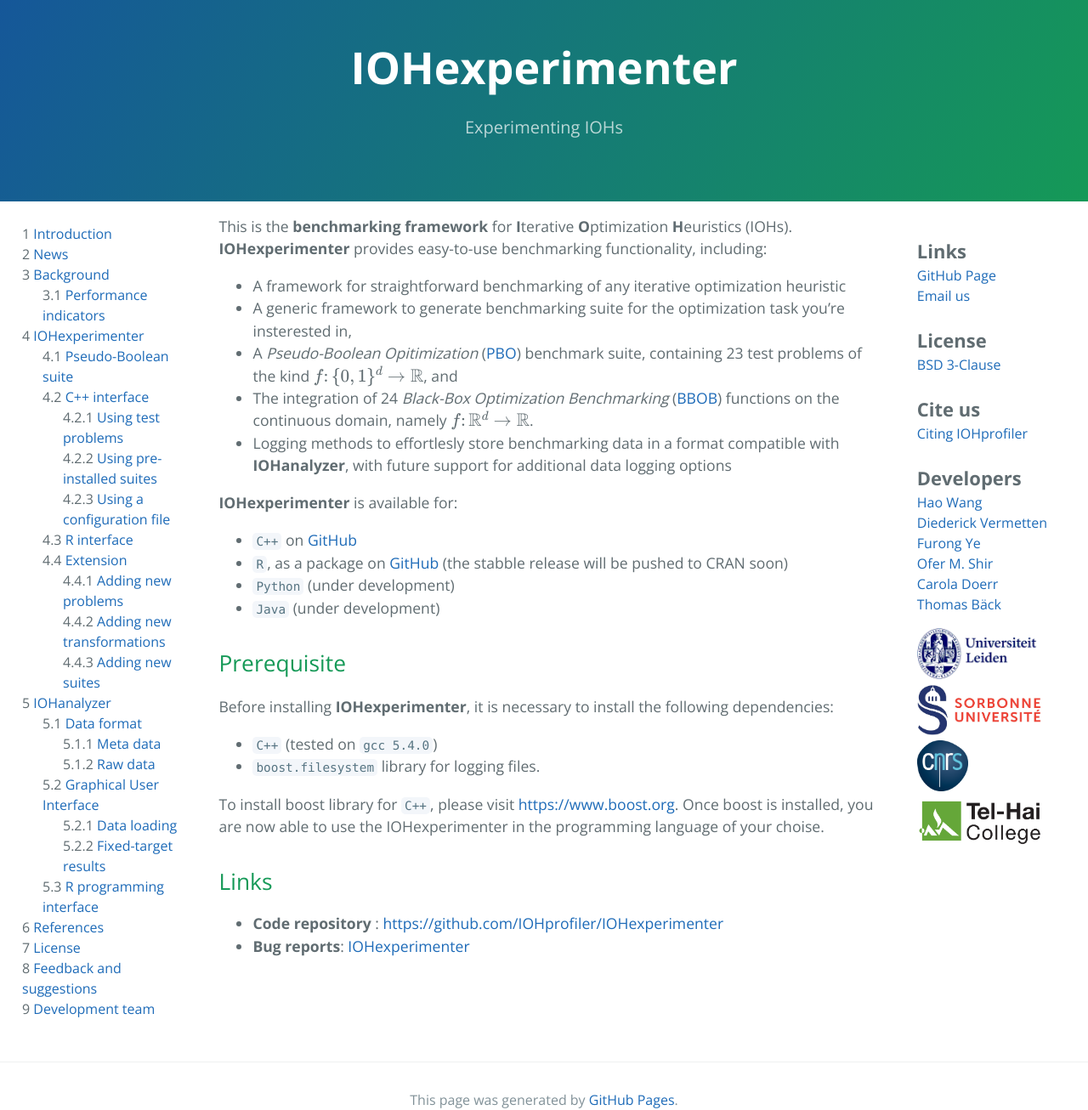
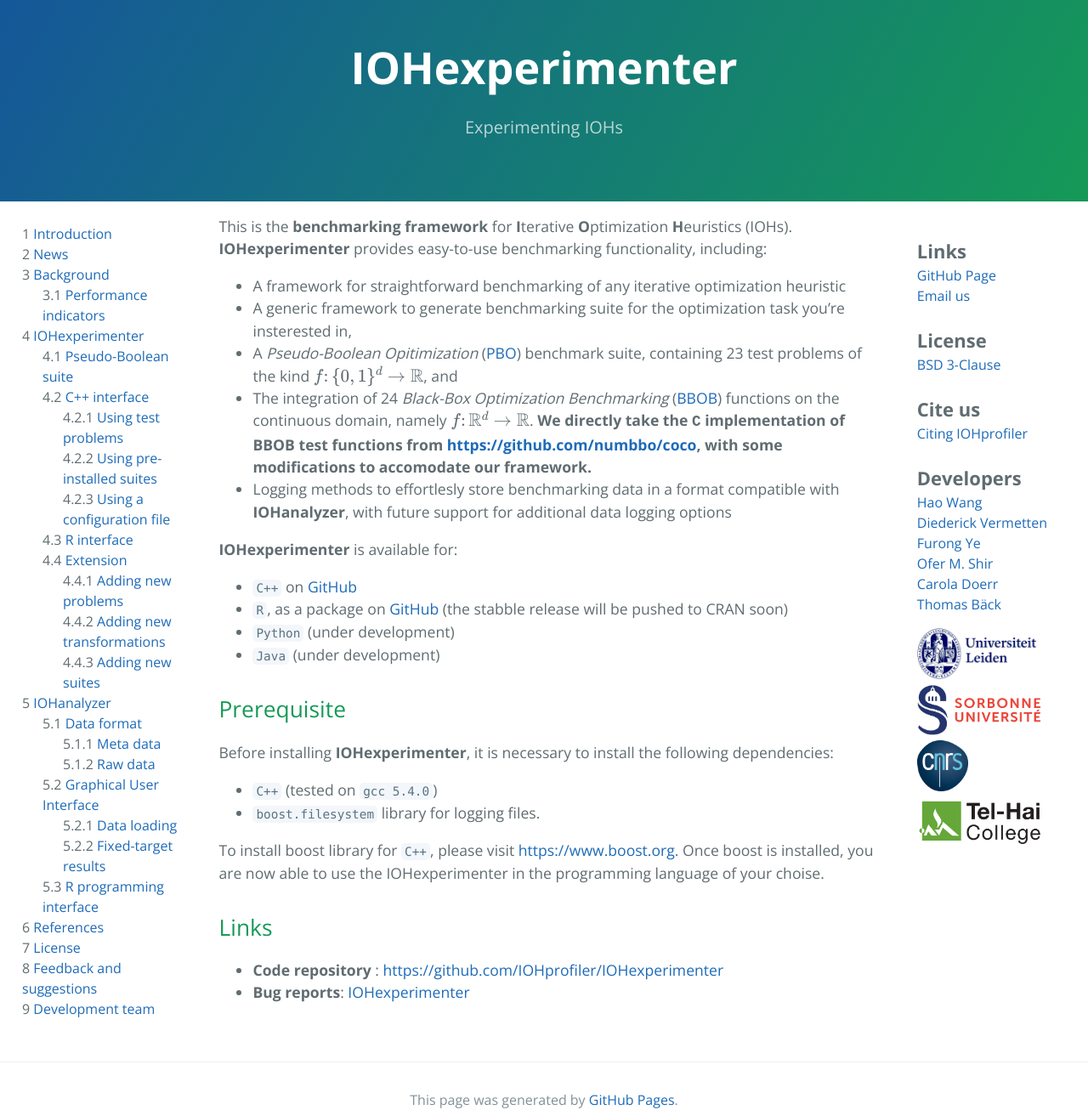
Before and after one commit to IOHprofiler/IOHprofiler.github.io, a Jekyll site: the page built from IOHexperimenter/IOHexperimenter.md, in a window 1280 px wide and 1306 px high. Shown: the whole window at 85% size. Built offline with Jekyll 4.4.1, drawn with Linux system fonts in a browser that asks for light colours; formulas are drawn with MathJax 3.

Commit message:
small update

```diff
--- a/IOHexperimenter/IOHexperimenter.md
+++ b/IOHexperimenter/IOHexperimenter.md
@@ -12,7 +12,7 @@ This is the **benchmarking framework** for <b>I</b>terative <b>O</b>ptimization
 * A framework for straightforward benchmarking of any iterative optimization heuristic
 * A generic framework to generate benchmarking suite for the optimization task you're insterested in,
 * A _Pseudo-Boolean Opitimization_ ([PBO](/Suites/PBO/)) benchmark suite, containing 23 test problems of the kind $f\colon \\{0,1\\}^d \rightarrow \mathbb{R}$, and
-* The integration of 24 _Black-Box Optimization Benchmarking_ ([BBOB](https://coco.gforge.inria.fr/downloads/download16.00/bbobdocfunctions.pdf)) functions on the continuous domain, namely $f\colon \mathbb{R}^d \rightarrow \mathbb{R}$.
+* The integration of 24 _Black-Box Optimization Benchmarking_ ([BBOB](https://coco.gforge.inria.fr/downloads/download16.00/bbobdocfunctions.pdf)) functions on the continuous domain, namely $f\colon \mathbb{R}^d \rightarrow \mathbb{R}$. <b>We directly take the <tt>C</tt> implementation of BBOB test functions from [https://github.com/numbbo/coco](https://github.com/numbbo/coco), with some modifications to accomodate our framework.</b>
 * Logging methods to effortlesly store benchmarking data in a format compatible with __IOHanalyzer__, with future support for additional data logging options
 <!-- * (__Soon to come__) A framework which significantly simplifies algorithm designa -->
 
```
Also changed, not shown: post.md (line endings or trailing spaces).
